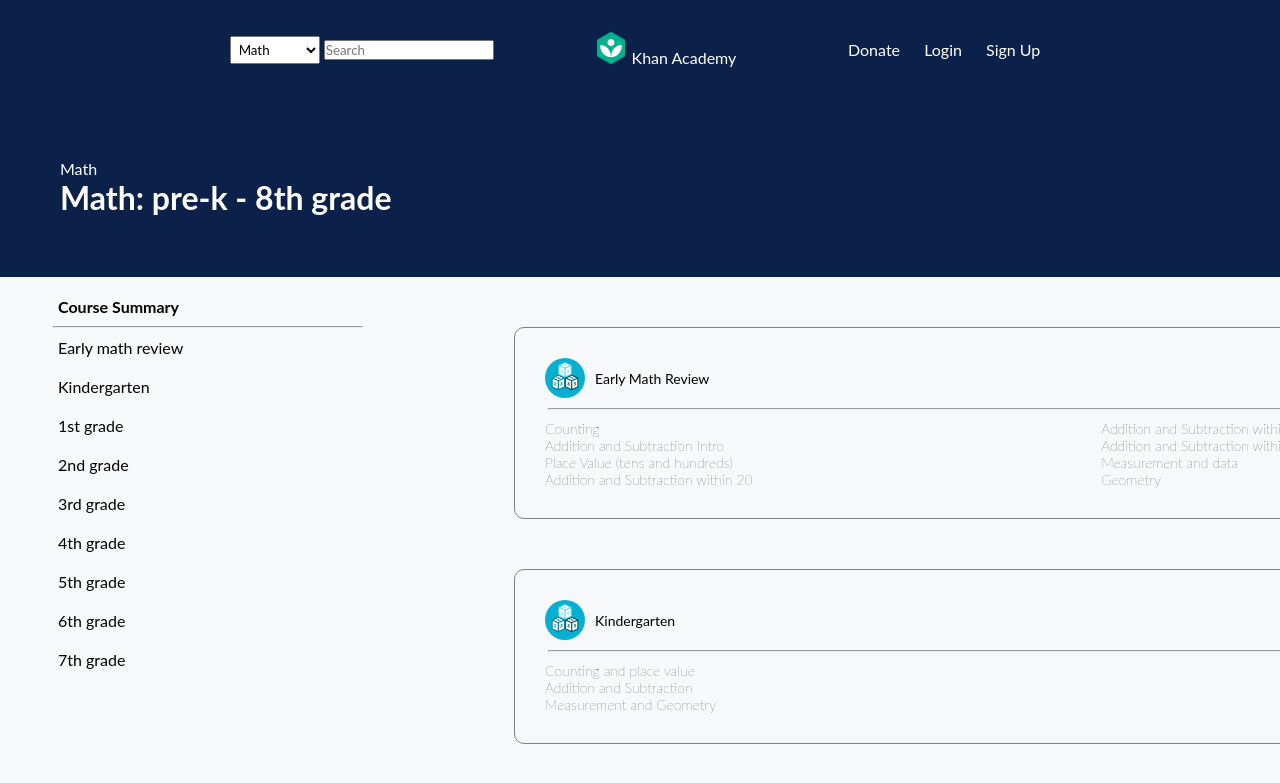
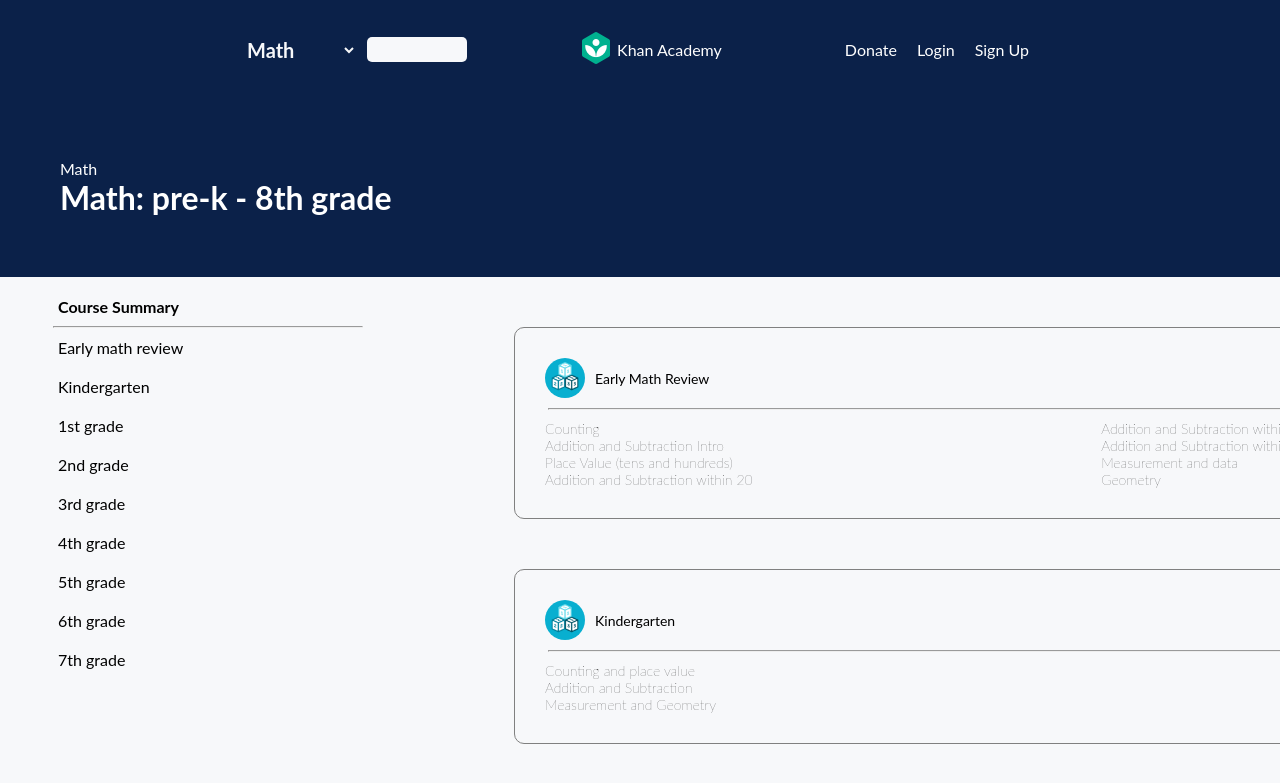
Before and after one commit to M-Hassan-Raza/KhanAcademy-Clone, a plain HTML site: page index.html in a window 1280 px wide. Shown: the top 783 px of the page. Drawn offline with Linux system fonts and the light colour scheme.

Commit message:
Adding expandable search bar

```diff
--- a/index.html
+++ b/index.html
@@ -12,12 +12,15 @@
     <header class="header">
       <div class="left">
         <select name="courses" id="courses">
-          <option value="volvo">Math</option>
-          <option value="saab">English</option>
-          <option value="opel">Persian</option>
-          <option value="audi">Chemistry</option>
+          <option value="math">Math</option>
+          <option value="english">English</option>
+          <option value="persian">Persian</option>
+          <option value="chemistry">Chemistry</option>
         </select>
-        <input type="text" placeholder="Search" class="search" />
+        <div class="search">
+          <div class="icon"></div>
+          <div class="input"></div>
+        </div>
       </div>
       <div class="center">
         <a href="https://www.khanacademy.org/"
--- a/styles.css
+++ b/styles.css
@@ -12,7 +12,12 @@
 }
 
 select{
-    padding: 0.3em 0.3em;
+    padding: 0.3em 0.1em;
+    border: 0;
+    background-color: #0B2149;
+    color: #F7F8FA;
+    font-weight: bold;
+    font-size: 20px;
 }
 
 .header{
@@ -27,10 +32,10 @@
     top:0;
 }
 
-.header :hover, .left :hover, .center :hover, .right :hover{
+/* .header :hover, .left :hover, .center :hover, .right :hover{
     background-color: #F7F8FA;
     color: #1865F2;
-}
+} */
 
 a, a:visited, a:hover, a:active {
     color: inherit;
@@ -45,11 +50,24 @@
     list-style: none;
 }
 
+.center{
+    display: flex;
+    align-items: center;
+    column-gap: 5px;
+}
+
 .Title{
     color: white;
 }
 .right{
     color: white;
+    display: flex;
+    align-items: center;
+}
+
+.links{
+    display: flex;
+    align-items: center;
 }
 
 .links li{
@@ -57,12 +75,43 @@
     padding: 10px;
 }
 
+
 .logo{
     cursor: pointer;
 }
 
+
+.left{
+    display: flex;
+    align-items: center;
+    column-gap: 10px;
+}
+
+
 .search{
     cursor: pointer;
+    border-radius: 5px;
+    transition: 0.5s;
+    width: 100px;
+    height: 25px;
+    background-color: #F7F8FA;
+}
+
+
+.search .icon{
+    position: absolute;
+    top: 0;
+    left: 0;
+    width: 100px;
+    height: 25px;
+    display: flex;
+    justify-content: center;
+    align-items: center;
+    z-index: 1000;
+}
+
+.search .icon::before{
+
 }
 
 .below-header{
```
